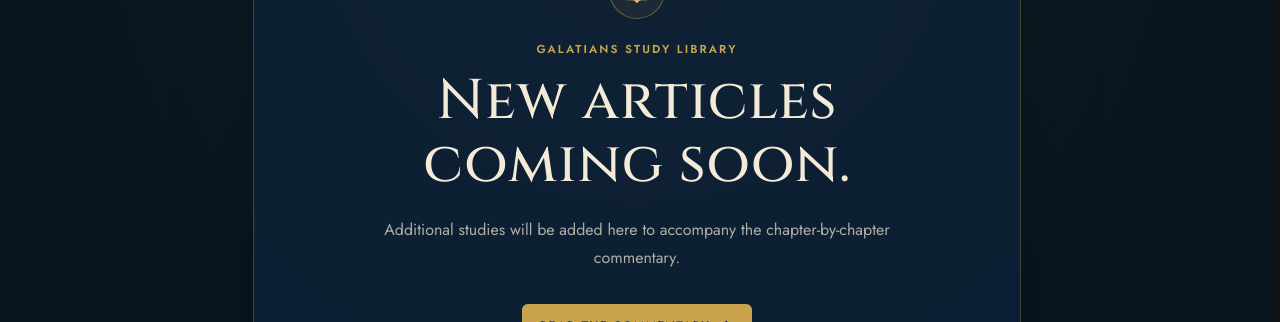
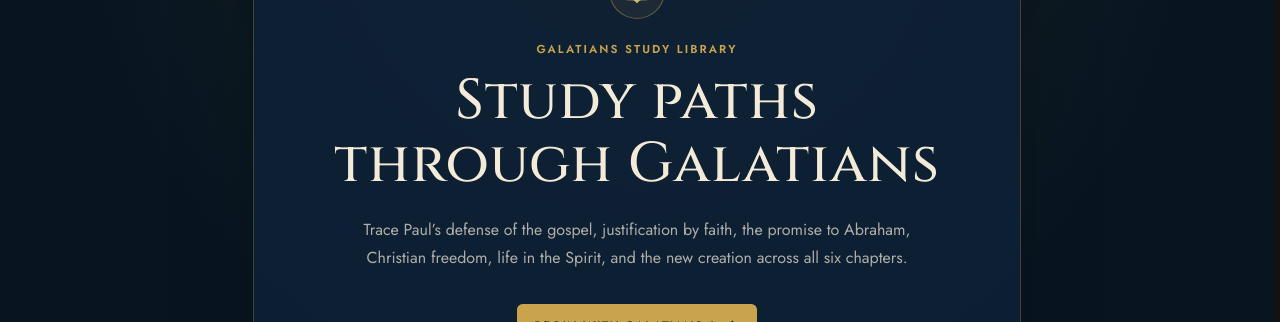
Before and after one commit to samirtharaj7-creator/Galatians, a Next.js app: page /articles in a window 1280 px wide. Shown: the part 355-677 px from the top of the page. Built offline with nearby package versions, Linux system fonts and the light colour scheme; no server answers.

Commit message:
Replace Articles placeholder with study path

```diff
--- a/app/articles/page.tsx
+++ b/app/articles/page.tsx
@@ -15,12 +15,13 @@ export default function ArticlesPage() {
           <BookOpenText className="h-7 w-7" />
         </span>
         <p className="articles-coming-kicker">Galatians Study Library</p>
-        <h1 id="articles-title">New articles coming soon.</h1>
+        <h1 id="articles-title">Study paths through Galatians</h1>
         <p>
-          Additional studies will be added here to accompany the chapter-by-chapter commentary.
+          Trace Paul’s defense of the gospel, justification by faith, the promise to Abraham,
+          Christian freedom, life in the Spirit, and the new creation across all six chapters.
         </p>
         <Link href="/galatians/1" className="articles-coming-link">
-          Read the commentary <ArrowRight className="h-4 w-4" />
+          Begin with Galatians 1 <ArrowRight className="h-4 w-4" />
         </Link>
       </section>
     </main>
```
